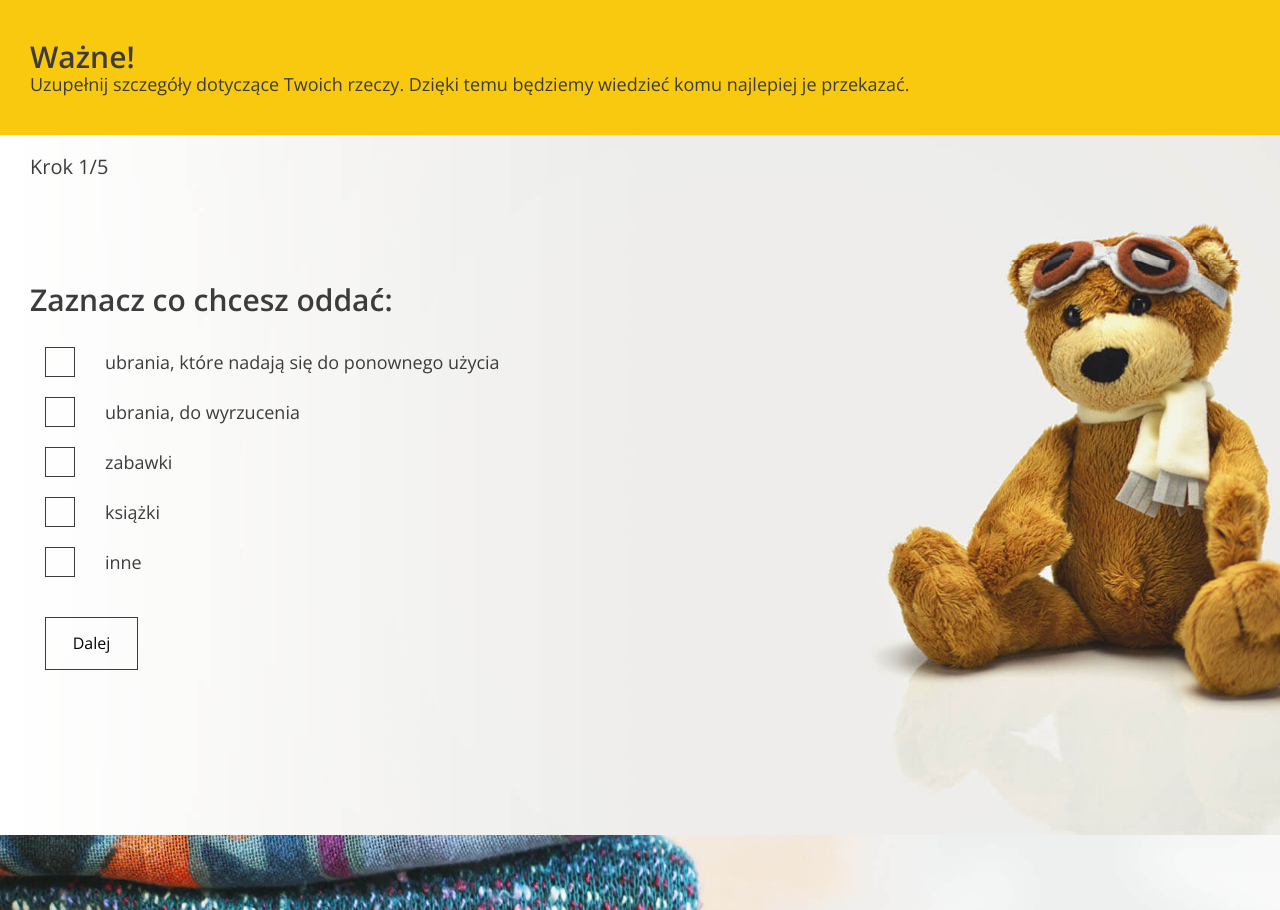
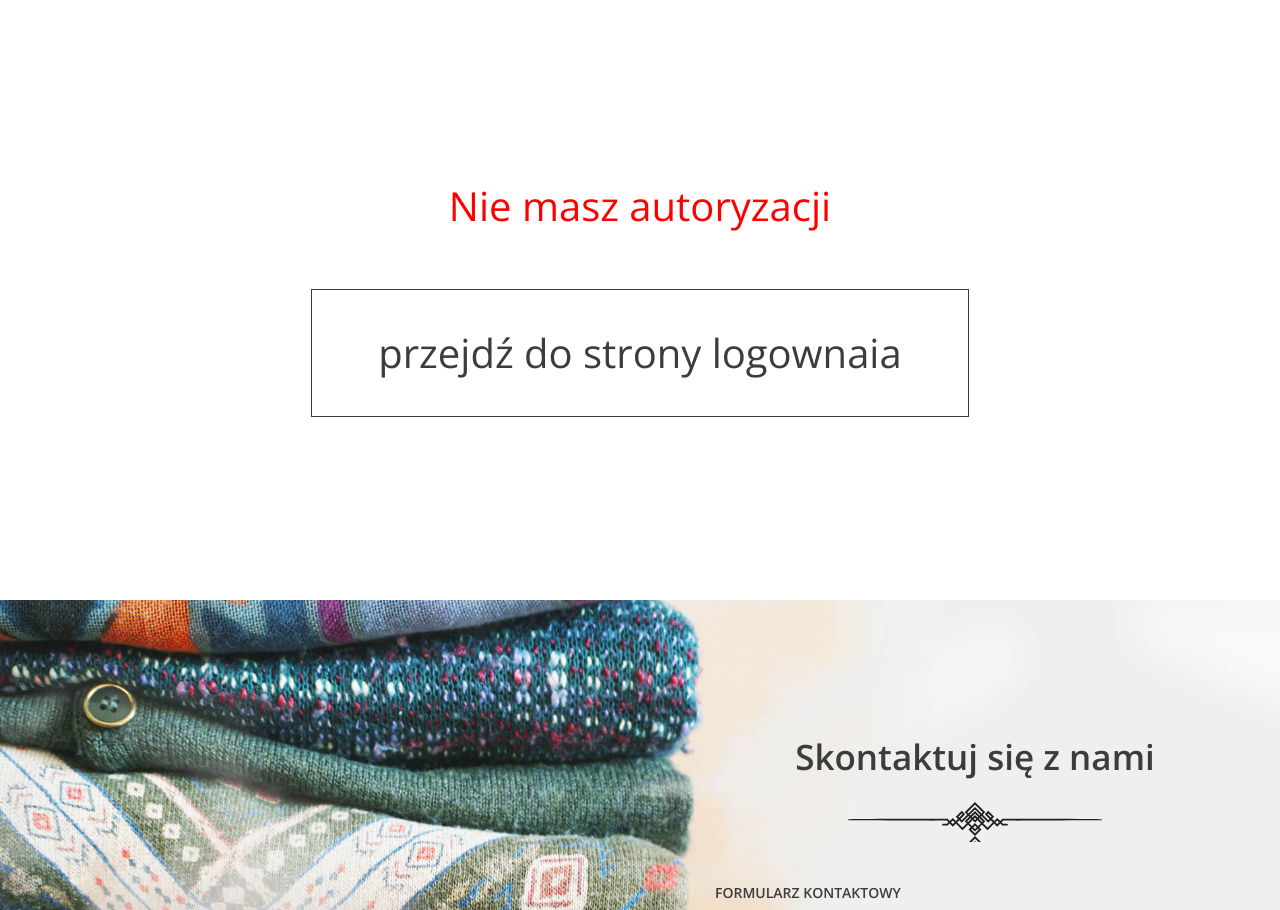
Before and after one commit to RafalDoranczyk/charity-portfolio-project, a Django app: page /donation/ in a window 1280 px wide. Shown: the part 139-1049 px from the top of the page. Run offline with Django 3.2, Linux system fonts and the light colour scheme.

Commit message:
feature 5 step 1

```diff
--- a/charity/templates/form.html
+++ b/charity/templates/form.html
@@ -1,9 +1,16 @@
 {% extends 'base.html' %}
 
 {% block content %}
+    <section class="form--steps">
+        {% if not request.user.is_authenticated %}
+            <div style="height: 600px;
+             flex-flow: column;
+             display: flex; justify-content: center;align-items: center">
+            <p style="margin: 30px; font-size: 40px; color: red">Nie masz autoryzacji</p>
+            <a class="btn" style="margin: 30px;font-size: 40px"; href="{% url 'login' %}">przejdź do strony logownaia</a>
+            </div>
+        {% else %}
 
-
-<section class="form--steps">
             <div class="form--steps-instructions">
                 <div class="form--steps-container">
                     <h3>Ważne!</h3>
@@ -31,55 +38,23 @@
                     <div data-step="1" class="active">
                         <h3>Zaznacz co chcesz oddać:</h3>
 
-                <div class="form-group form-group--checkbox">
-                    <label>
-                        <input
-                                type="checkbox"
-                                name="categories"
-                                value="clothes-to-use"
-                        />
-                        <span class="checkbox"></span>
-                        <span class="description"
-                        >ubrania, które nadają się do ponownego użycia</span
-                        >
-                    </label>
-                </div>
+                        {% for category in categories %}
 
                             <div class="form-group form-group--checkbox">
                             <label>
                                 <input
                                         type="checkbox"
                                         name="categories"
-                                value="clothes-useless"
+                                        value="{{ category.id }}"
                                 />
                                 <span class="checkbox"></span>
-                        <span class="description">ubrania, do wyrzucenia</span>
+                                <span class="description"
+                                >{{ category.name }}</span
+                                >
                             </label>
                         </div>
 
-                <div class="form-group form-group--checkbox">
-                    <label>
-                        <input type="checkbox" name="categories" value="toys"/>
-                        <span class="checkbox"></span>
-                        <span class="description">zabawki</span>
-                    </label>
-                </div>
-
-                <div class="form-group form-group--checkbox">
-                    <label>
-                        <input type="checkbox" name="categories" value="books"/>
-                        <span class="checkbox"></span>
-                        <span class="description">książki</span>
-                    </label>
-                </div>
-
-                <div class="form-group form-group--checkbox">
-                    <label>
-                        <input type="checkbox" name="categories" value="other"/>
-                        <span class="checkbox"></span>
-                        <span class="description">inne</span>
-                    </label>
-                </div>
+                        {% endfor %}
 
                         <div class="form-group form-group--buttons">
                             <button type="button" class="btn next-step">Dalej</button>
@@ -247,5 +222,7 @@
                     </div>
                 </form>
             </div>
+
+        {% endif %}
     </section>
 {% endblock %}
--- a/charity/views.py
+++ b/charity/views.py
@@ -1,6 +1,6 @@
 from django.views import View
 from django.contrib.auth.views import LoginView, LogoutView
-from .models import Donation, Institution
+from .models import Donation, Institution, Category
 from django.contrib.auth import login
 from django.db.models import Sum
 from django.shortcuts import render, redirect
@@ -27,7 +27,11 @@ class AddDonationView(View):
     template_name = 'form.html'
 
     def get(self, request):
-        return render(request, self.template_name)
+        categories = Category.objects.all().distinct('name')
+        ctx = {
+            'categories': categories
+        }
+        return render(request, self.template_name, ctx)
 
 
 def auth_login(password, email):
@@ -44,6 +48,7 @@ def auth_login(password, email):
 
 class LoginView(LoginView):
     template_name = 'login.html'
+
 
     def get(self, request):
         return render(request, self.template_name)
```
Lines whose indentation alone changed are shown as unchanged.
